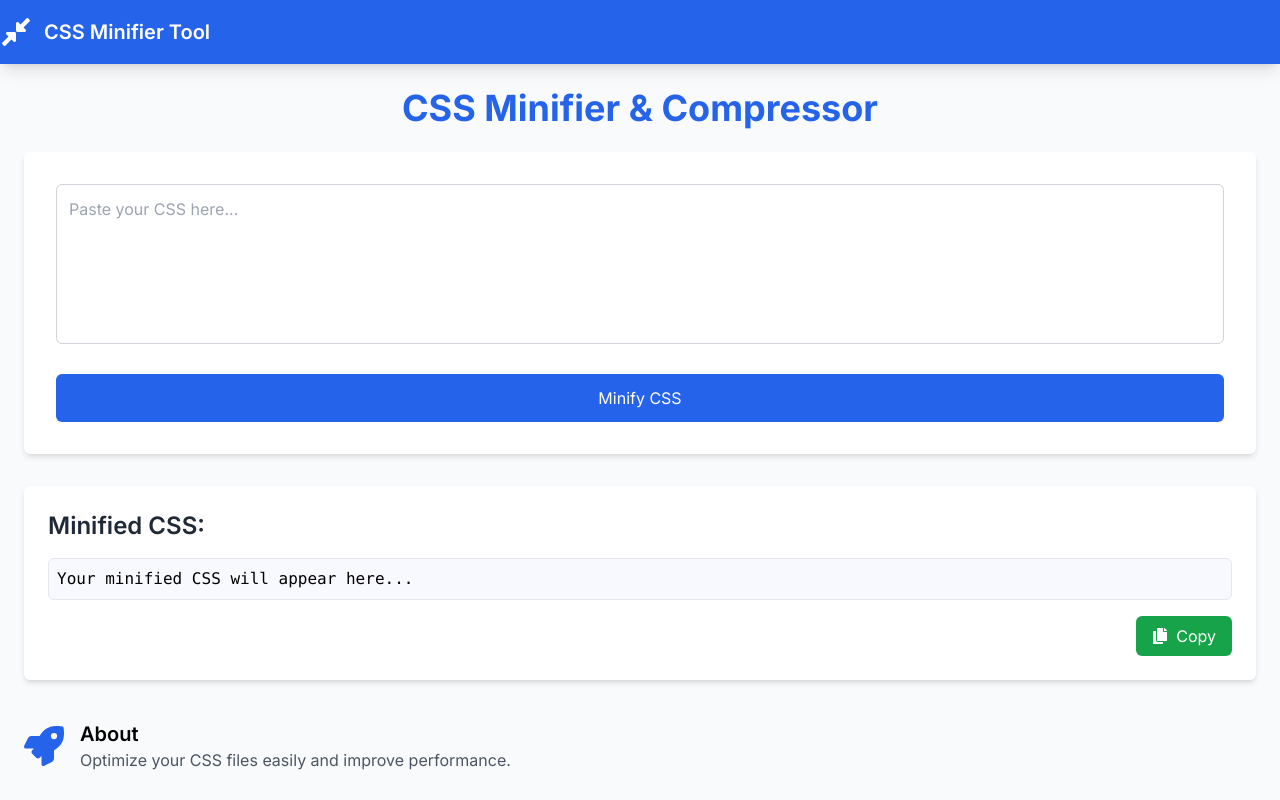
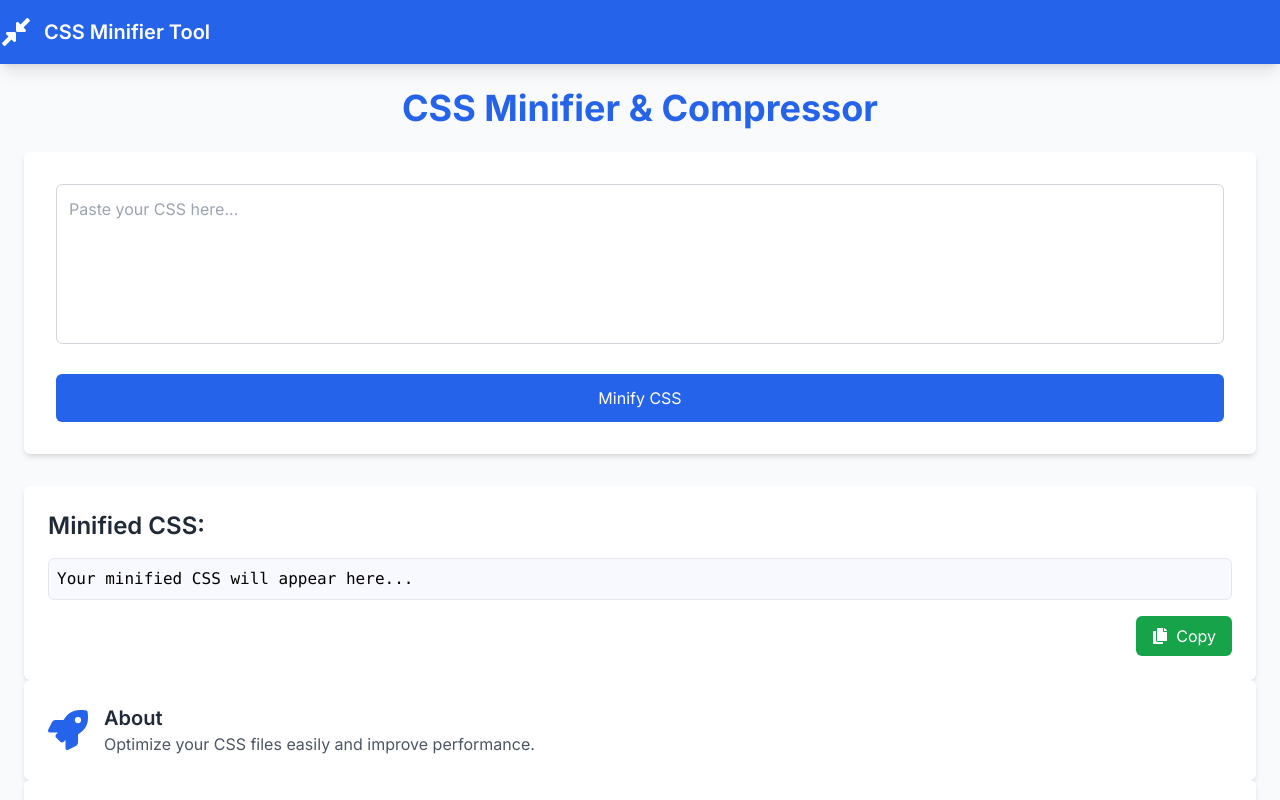
Before and after one commit to ltxstudio/css-minifier, a Next.js app: page / in a window 1280 px wide. Shown: the top 800 px of the page. Built offline with nearby package versions, Linux system fonts and the light colour scheme.

Commit message:
Update Section.js

```diff
--- a/components/Section.js
+++ b/components/Section.js
@@ -1,9 +1,9 @@
 export default function Section({ title, description, icon }) {
   return (
-    <div className="flex items-center space-x-4 mt-10">
+    <div className="bg-white shadow-md rounded-md p-6 flex items-center space-x-4">
       {icon}
       <div>
-        <h3 className="text-xl font-semibold">{title}</h3>
+        <h3 className="text-xl font-semibold text-gray-800">{title}</h3>
         <p className="text-gray-600">{description}</p>
       </div>
     </div>
```
